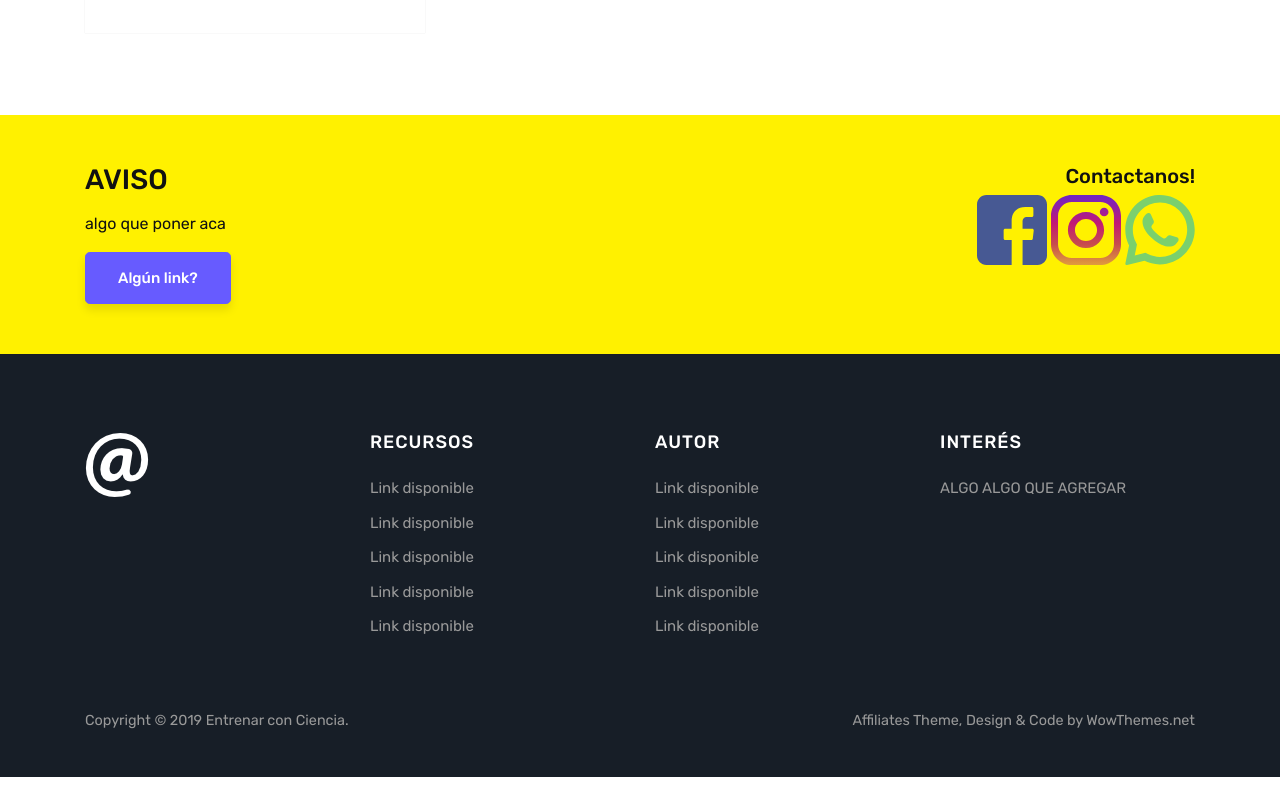
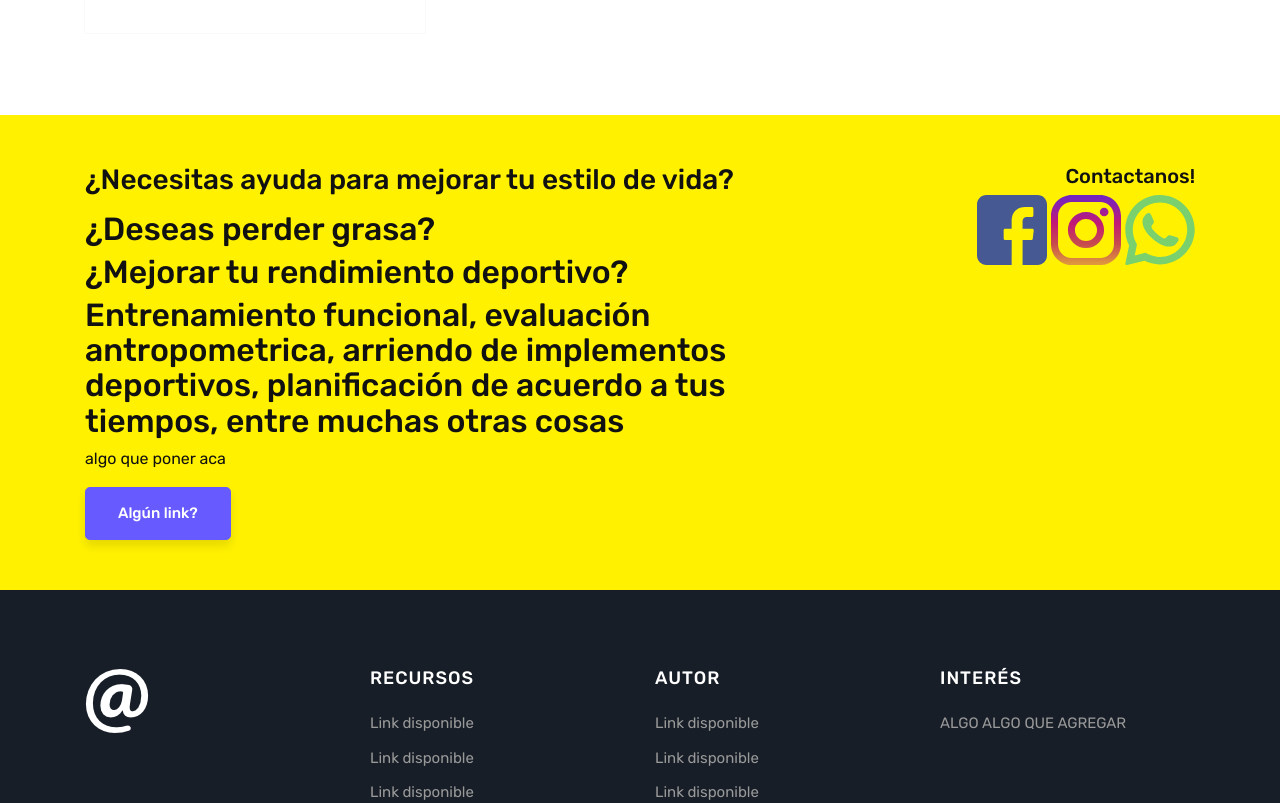
Before and after one commit to msanhueza/alex, a Jekyll site: the page built from index.html, in a window 1280 px wide and 900 px high, scrolled down 2419 px, cut to the strip 97-900 px from the top of the window. Built offline with Jekyll 4.4.1, drawn with Linux system fonts in a browser that asks for light colours; the list of posts is cut into pages by our own code; before the commit the page ends 3293 px from its top, so only the background shows below that.

Commit message:
Update default.html

```diff
--- a/_layouts/default.html
+++ b/_layouts/default.html
@@ -120,7 +120,10 @@
         <div class="container">
             <div class="row justify-content-center">
                 <div class="col-md-8">
-                    <h3>AVISO</h3>
+                    <h3>¿Necesitas ayuda para mejorar tu estilo de vida?</h3>
+                    <h2>¿Deseas perder grasa?</h2>
+                    <h2>¿Mejorar tu rendimiento deportivo?</h2>
+                    <h2>Entrenamiento funcional, evaluación antropometrica, arriendo de implementos deportivos, planificación de acuerdo a tus tiempos, entre muchas otras cosas</h2>
                     <p>algo que poner aca</span></p>
                     <a class="btn btn-primary btn-lg" href="#">Algún link?</a>
                 </div>
```
